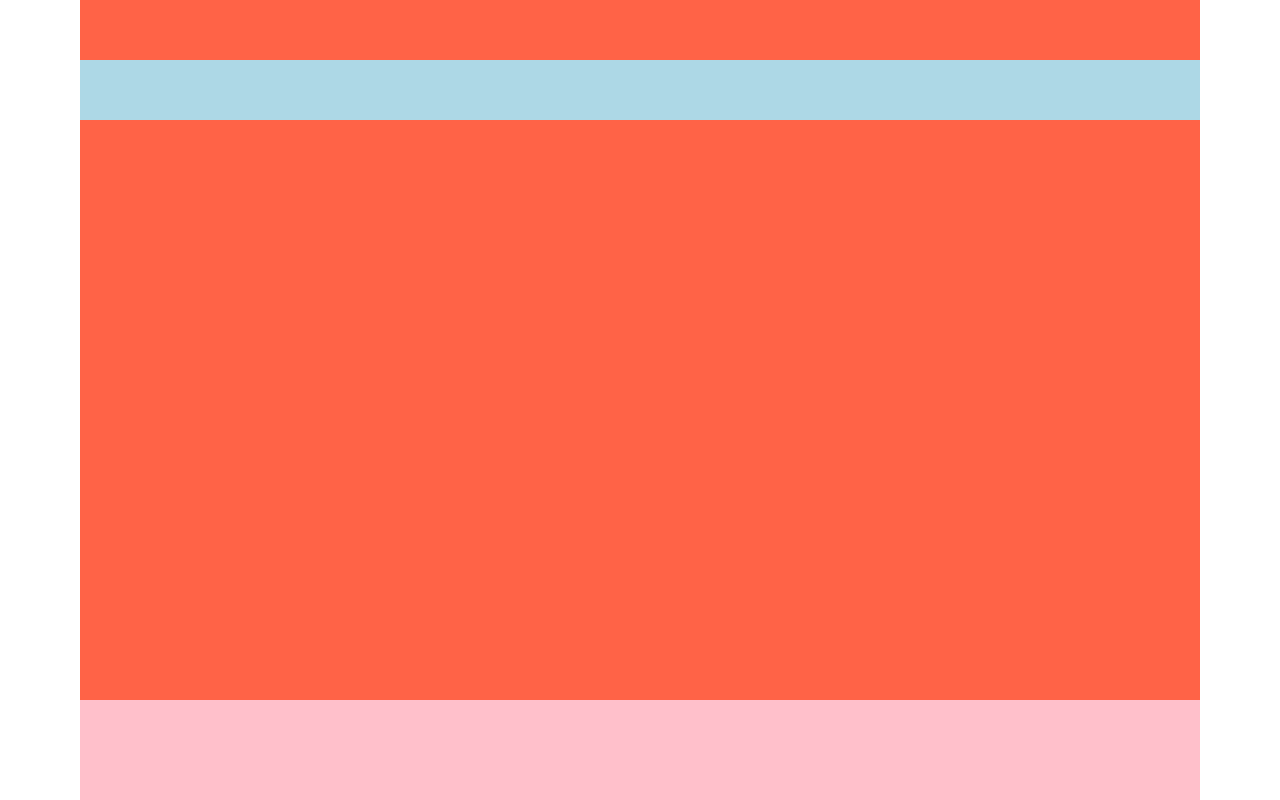
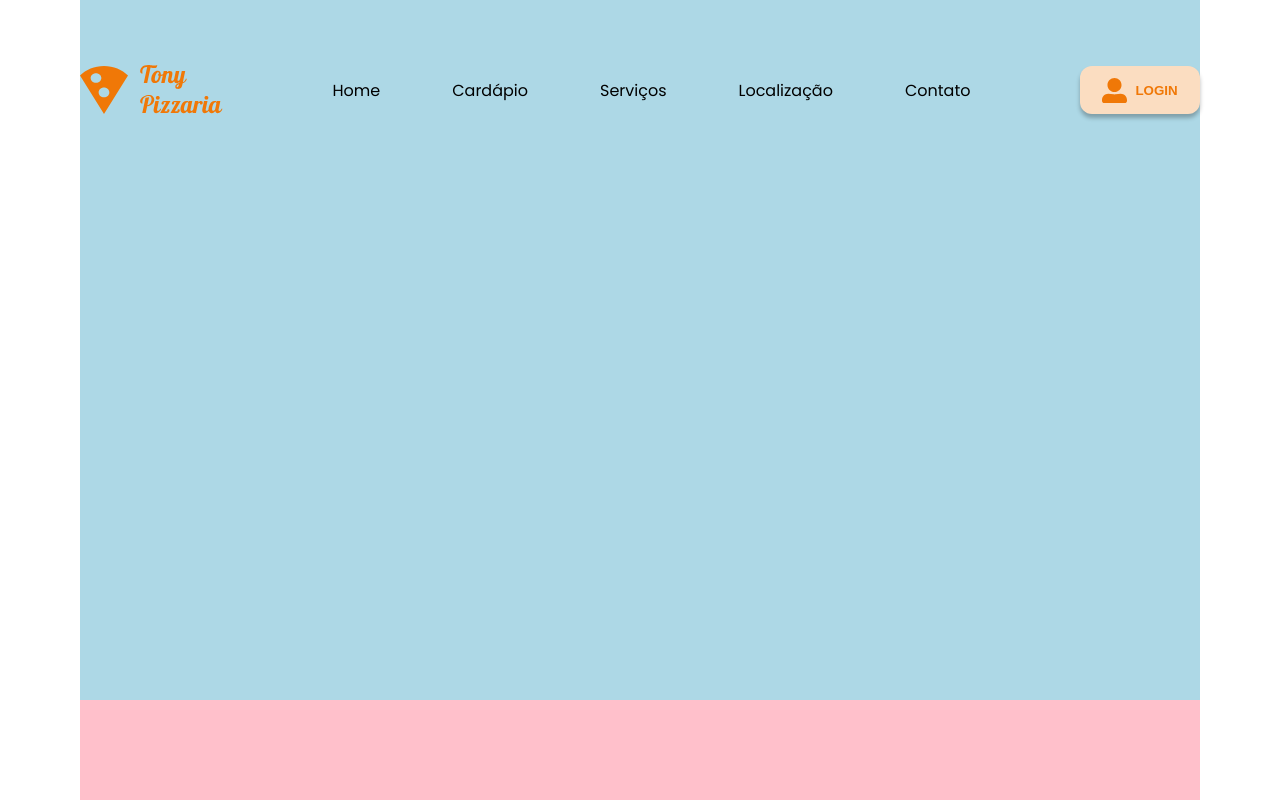
Before and after one commit to JoaoMoraes28/Pizzaria_Tony, a plain HTML site: page index.html in a window 1280 px wide. Shown: the top 800 px of the page. Drawn offline with Linux system fonts and the light colour scheme.

Commit message:
menu concluido

```diff
--- a/index.html
+++ b/index.html
@@ -4,13 +4,39 @@
     <meta charset="UTF-8">
     <meta http-equiv="X-UA-Compatible" content="IE=edge">
     <meta name="viewport" content="width=device-width, initial-scale=1.0">
+    <link rel="preconnect" href="https://fonts.googleapis.com">
+    <link rel="preconnect" href="https://fonts.gstatic.com" crossorigin>
+    <link href="https://fonts.googleapis.com/css2?family=Poppins:ital,wght@0,100;0,200;0,300;0,400;0,500;0,600;0,700;0,800;0,900;1,100;1,200;1,300;1,400;1,500;1,600;1,700;1,800;1,900&display=swap" rel="stylesheet">
     <link rel="stylesheet" href="style.css">
     <title>Tony Pizzaria</title>
 </head>
 <body>
 
     <header>
+        <img src="./img/logo.svg" alt="logo do tony pizzaria">
 
+        <menu>
+                <li>
+                    <a href="#">Home</a>
+                </li>
+                <li>
+                    <a href="#">Cardápio</a>
+                </li>
+                <li>
+                    <a href="#">Serviços</a>
+                </li>
+                <li>
+                    <a href="#">Localização</a>
+                </li>
+                <li>
+                    <a href="#">Contato</a>
+                </li>
+        </menu>
+
+        <button>
+            <img src="./img/Vector.svg" alt="icone usuário">
+            <span>LOGIN</span>
+        </button>
     </header>
 
     <main>
--- a/style.css
+++ b/style.css
@@ -13,24 +13,67 @@ ul,ol,li {
     list-style: none;
 }
 
+:root {
+    --primary-color: #F07807;
+    --secundary-color: #FBDDC1;
+    --default-shadow: 0 4px 4px #0004
+
+}
+
 body {
     padding: 0px 80px;
+    font-family: "Poppins", sans-serif;
 }
 
 header {
     position: fixed;
     width: calc(100% - 160px);
+    display: flex;
+    justify-content: space-between;
     height: 60px;
     top: 60px;
-    background-color: lightblue;
+    align-items: center;
+}
+
+header menu {
+    display: flex;
+    justify-content: center;
+    align-items: center;
+    gap: 48px;
+}
+
+header li {
+    padding: 1px 12px;
+    transition: 0.5s;
+}
+
+header li:hover {
+    background-color: var(--secundary-color);
+    box-shadow: var(--default-shadow);
 }
 
 main {
     height: 700px; /* Temporário */
-    background-color: tomato;
+    background-color: lightblue;
 }
 
 footer {
     height: 526px;
     background-color: pink;
 }
+
+header button {
+    height: 48px;
+    width: 120px;
+    background-color: var(--secundary-color);
+    border-radius: 12px;
+    border: none;
+    box-shadow: var(--default-shadow);
+    display: flex;
+    justify-content: center;
+    align-items: center;
+    gap: 8px;
+    font-weight: 800;
+    color: var(--primary-color);
+
+}
```
Also changed, not shown: img/Vector.svg (added), img/logo.svg (added).
